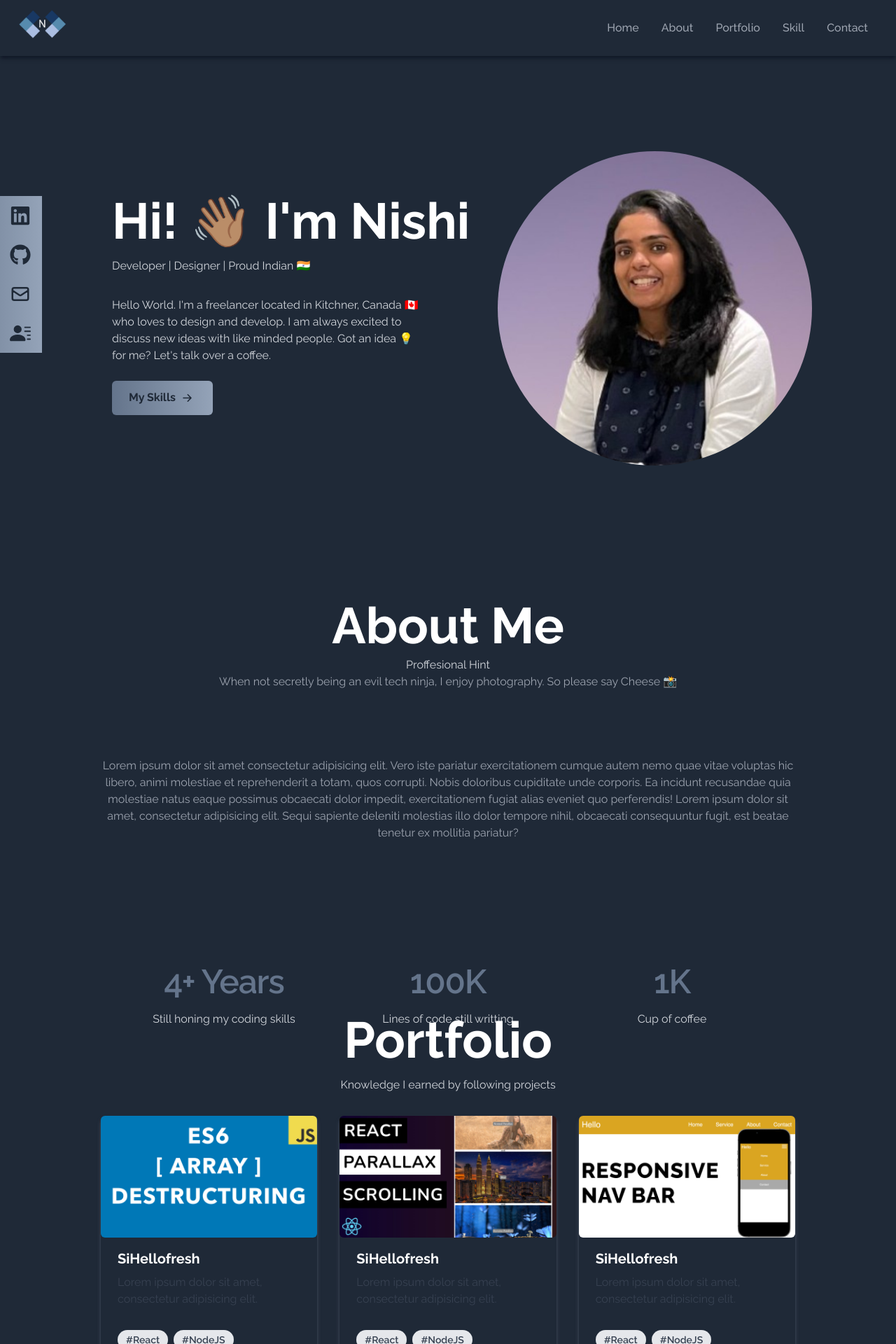
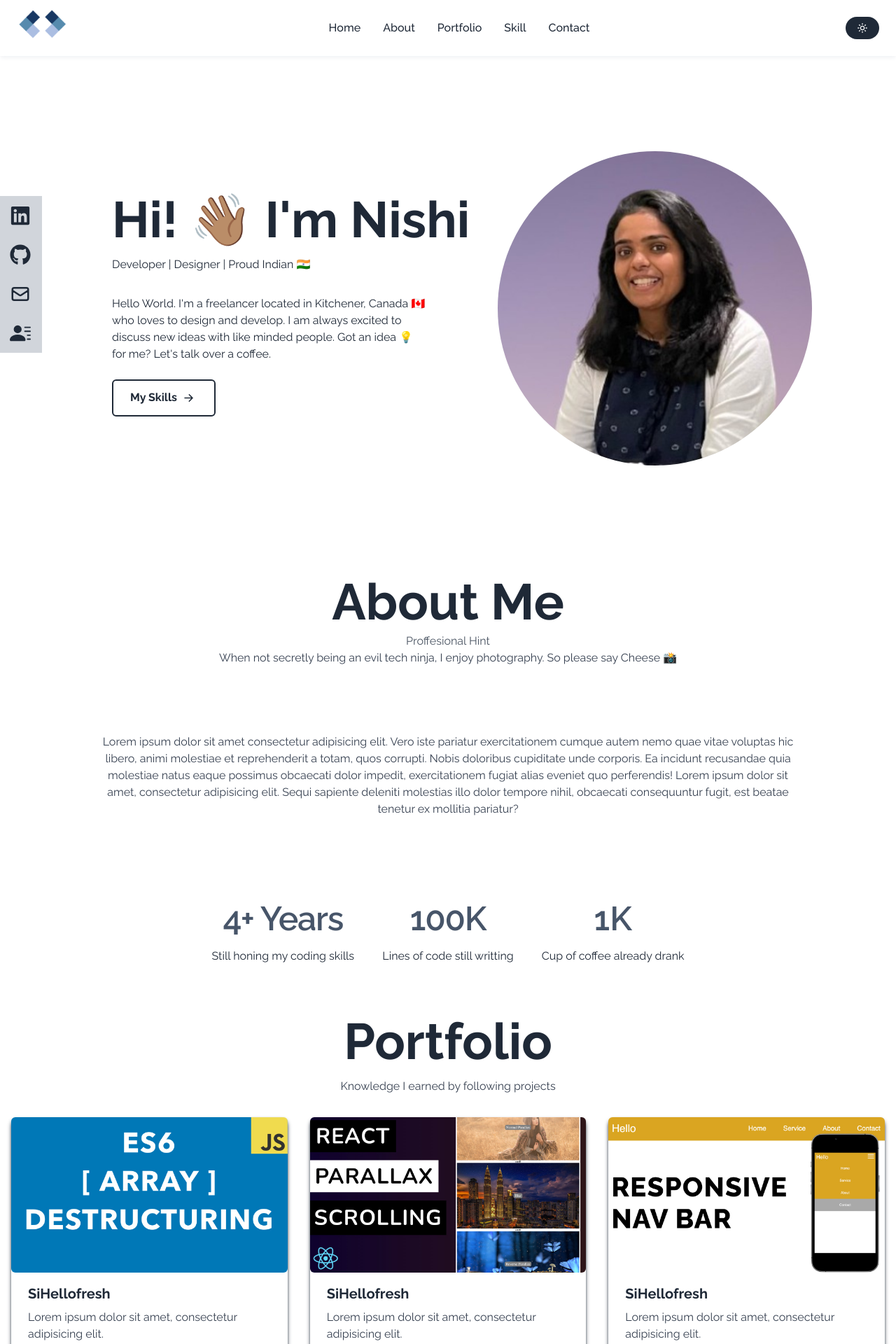
Before and after one commit to nishisurti2608/nishisurti_portfolio, a React (Create React App) app: page / in a window 1280 px wide. Shown: the top 1920 px of the page at 70% size. Built offline with nearby package versions, Linux system fonts and the light colour scheme; a web font is replaced by a local one.

Commit message:
Dark theme added fixed everything

```diff
--- a/package.json
+++ b/package.json
@@ -12,6 +12,7 @@
     "react-router-dom": "^6.16.0",
     "react-scripts": "5.0.1",
     "react-scroll": "^1.8.9",
+    "react-toggle-dark-mode": "^1.1.1",
     "web-vitals": "^2.1.0"
   },
   "scripts": {
--- a/src/componnets/About/About.jsx
+++ b/src/componnets/About/About.jsx
@@ -4,18 +4,18 @@ const About = () => {
   return (
     <div
       name="About"
-      className="w-full bg-gradient-to-b from black via-slate-800 to bg-gray-800 text-white"
+      className="w-full h-full dark:bg-gray-800 bg-white dark:text-white text-gray-800"
     >
-      <div className="max-w-screen-lg p-4 mx-auto flex flex-col justify-center w-full  text-center h-screen ">
+      <div className="max-w-screen-lg p-4 mx-auto flex flex-col justify-center w-full  text-center ">
         <h2 className="text-4xl sm:text-7xl font-bold py-2">About Me</h2>
-        <h1 className="text-gray-300 ">
+        <h1 className="dark:text-gray-300 text-gray-600 ">
           Proffesional Hint <br />
-          <span className="text-gray-400 py-4">
+          <span className="dark:text-gray-400 text-gray-700 py-4">
             When not secretly being an evil tech ninja, I enjoy photography. So
             please say Cheese 📸
           </span>
         </h1>
-        <span className="text-gray-400 py-24">
+        <span className="dark:text-gray-400  text-gray-700  py-24">
           Lorem ipsum dolor sit amet consectetur adipisicing elit. Vero iste
           pariatur exercitationem cumque autem nemo quae vitae voluptas hic
           libero, animi molestiae et reprehenderit a totam, quos corrupti. Nobis
@@ -26,31 +26,30 @@ const About = () => {
           dolor tempore nihil, obcaecati consequuntur fugit, est beatae tenetur
           ex mollitia pariatur?
         </span>
-
-        <div className="bg-bg-gradient-to-b from black via-slate-800 to bg-gray-800 scroll-py-44 sm:py-20">
+        <div class="max-w-full mx-4 py-6 sm:mx-auto sm:px-6 lg:px-8">
           <div className="mx-auto max-w-7xl px-6 lg:px-8">
             <dl className="grid grid-cols-1 gap-x-8 gap-y-16 text-center lg:grid-cols-3">
               <div className="mx-auto flex max-w-xs flex-col gap-y-4">
-                <dt className="text-base leading-7 text-gray-300">
+                <dt className="text-base leading-7 dark:text-gray-300 text-gray-800">
                   Still honing my coding skills
                 </dt>
-                <dd className="order-first text-3xl font-semibold tracking-tight text-slate-500 sm:text-5xl">
+                <dd className="order-first text-3xl font-semibold tracking-tight dark:text-slate-500 text-slate-600 sm:text-5xl">
                   4+ Years
                 </dd>
               </div>
               <div className="mx-auto flex max-w-xs flex-col gap-y-4">
-                <dt className="text-base leading-7 text-gray-300">
+                <dt className="text-base leading-7 dark:text-gray-300 text-gray-800">
                   Lines of code still writting
                 </dt>
-                <dd className="order-first text-3xl font-semibold tracking-tight  text-slate-500 sm:text-5xl">
+                <dd className="order-first text-3xl font-semibold tracking-tight dark:text-slate-500 text-slate-600 sm:text-5xl">
                   100K
                 </dd>
               </div>
               <div className="mx-auto flex max-w-xs flex-col gap-y-4">
-                <dt className="text-base leading-7 text-gray-300">
-                  Cup of coffee
+                <dt className="text-base leading-7 dark:text-gray-300 text-gray-800">
+                  Cup of coffee already drank
                 </dt>
-                <dd className="order-first text-3xl font-semibold tracking-tight text-slate-500 sm:text-5xl">
+                <dd className="order-first text-3xl font-semibold tracking-tightdark:text-slate-500 text-slate-600 sm:text-5xl">
                   1K
                 </dd>
               </div>
--- a/src/componnets/Home/Home.jsx
+++ b/src/componnets/Home/Home.jsx
@@ -5,22 +5,29 @@ const Home = () => {
   return (
     <div
       name="Home"
-      className="h-screen w-full bg-gradient-to-b from black via-slate-800 to bg-gray-800 text-white"
+      className="h-screen w-full dark:bg-gradient-to-b dark:bg-gray-800 dark:text-white text-gray-800 bg-white"
     >
       <div className="max-w-screen-lg mx-auto flex flex-col items-center justify-center h-full px-4 md:flex-row pt-20">
         <div className="flex flex-col justify-center h-full">
           <h2 className="text-4xl sm:text-7xl font-bold">Hi! 👋🏽 I'm Nishi</h2>
-          <h1 className="text-gray-300 py-4 max-w-md">
+          <h1 className="dark:text-gray-300 text-gray-800 py-4 max-w-md">
             Developer | Designer | Proud Indian 🇮🇳
           </h1>
-          <p className="text-gray-300 py-4 max-w-md">
-            Hello World. I'm a freelancer located in Kitchner, Canada 🇨🇦 who
+          <p className="dark:text-gray-300  text-gray-800 py-4 max-w-md">
+            Hello World. I'm a freelancer located in Kitchener, Canada 🇨🇦 who
             loves to design and develop. I am always excited to discuss new
             ideas with like minded people. Got an idea 💡 for me? Let's talk
             over a coffee.
           </p>
           <div className="group">
-            <button className=" text-gray-800 font-bold  w-fit px-6 py-3 my-2 flex items-center rounded-md bg-gradient-to-l from-slate-400 to-slate-500 cursor-pointer hover:scale-110 duration-300">
+            <button
+              className=" dark:text-gray-800
+             font-bold  w-fit px-6 py-3 my-2 flex items-center rounded-md dark:bg-gradient-to-l from-slate-400 to-slate-500
+            border-2
+             border-gray-800
+
+             cursor-pointer hover:scale-110 duration-300"
+            >
               My Skills
               <span className="group-hover hover:rotate-90 duration-300">
                 <BsArrowRightShort size={25} className="ml-1" />
@@ -32,7 +39,7 @@ const Home = () => {
           <img
             src={HeroImage}
             alt="nishiprofile"
-            className="rounded-full mx-auto w-2/3 ml-10 md:w-full"
+            className="rounded-full mx-auto w-2/3  md:w-full md:ml-10"
           />
         </div>
       </div>
--- a/src/componnets/Navbar/Navbar.jsx
+++ b/src/componnets/Navbar/Navbar.jsx
@@ -1,8 +1,9 @@
 import React, { useState } from "react";
 import logo from "../../assets/logo_light.png";
-import { BiMenuAltRight } from "react-icons/bi";
 import { IoMdClose } from "react-icons/io";
+import { FiMenu } from "react-icons/fi";
 import { Link } from "react-scroll";
+import ThemeSwitcher from "../Themeswitcher/Themeswitcher";
 
 const Navbar = () => {
   const [nav, setNav] = useState(false);
@@ -31,7 +32,7 @@ const Navbar = () => {
   ];
 
   return (
-    <div className="flex justify-between items-center w-full h-20 px-6 text-white bg-gray-800 fixed shadow-md shadow-gray-900">
+    <div className="flex justify-between items-center w-full h-20 px-6 text-white dark:bg-gray-800 bg-white fixed shadow-md dark:shadow-gray-900 shadow-gray-100">
       <div>
         <img src={logo} className="App-logo w-full h-20" alt="logo" />
       </div>
@@ -39,7 +40,7 @@ const Navbar = () => {
         {links.map(({ id, link }) => (
           <li
             key={id}
-            className="px-4 cursor-pointer capitalize font-medium text-gray-400 hover:scale-105 duration-200"
+            className="px-4 cursor-pointer capitalize font-medium text-gray-800 dark:text-gray-400 hover:scale-105 duration-200"
           >
             <Link to={link} smooth duration={500}>
               {link}
@@ -47,19 +48,19 @@ const Navbar = () => {
           </li>
         ))}
       </ul>
-
       <div
         onClick={() => setNav(!nav)}
-        className="cursor-pointer pr-4 z-10 text-gray-300 md:hidden"
+        className="cursor-pointer text-gray-800 z-10 dark:text-gray-300 md:hidden"
       >
-        {nav ? <IoMdClose size={30} /> : <BiMenuAltRight size={30} />}
+        {nav ? <IoMdClose size={30} /> : <FiMenu size={30} />}
       </div>
+      <ThemeSwitcher />
       {nav && (
-        <ul className="flex flex-col justify-center items-center absolute top-0 left-0 w-full h-screen bg-gradient-to-b from black to bg-gray-800 text-gray-500">
+        <ul className="flex flex-col justify-center items-center absolute top-0 left-0 w-full h-screen  dark:bg-gray-800 dark:text-gray-500 bg-white">
           {links.map(({ id, link }) => (
             <li
               key={id}
-              className="px-4 cursor-pointer capitalize  text-gray-400 hover:scale-105 duration-200 py-6"
+              className="px-4 cursor-pointer capitalize text-4xl dark:text-gray-400 text-gray-800 hover:scale-105 duration-200 py-4 hover:border-b-2 dark:hover:border-white border-black "
             >
               <Link
                 onClick={() => setNav(!nav)}
--- a/src/componnets/Portfolio/Portfolio.jsx
+++ b/src/componnets/Portfolio/Portfolio.jsx
@@ -53,14 +53,14 @@ const Portfolio = () => {
   return (
     <div
       name="Portfolio"
-      className="bg-gradient-to-b from black via-slate-800 to bg-gray-800  w-full text-white md:h-screen"
+      className="dark:bg-gray-800  w-full bg-white text-white h-full"
     >
-      <div className="max-w-screen-lg p-4 mx-auto flex flex-col justify-center w-full h-full">
+      <div className=" p-4 mx-auto flex flex-col justify-center w-full h-full">
         <div className="pb-8">
-          <h2 className="text-4xl sm:text-7xl font-bold py-4 text-center  ">
+          <h2 className="text-4xl sm:text-7xl font-bold py-4 text-center dark:text-white text-gray-800 ">
             Portfolio
           </h2>
-          <h1 className="text-gray-300 text-center">
+          <h1 className="dark:text-gray-300 text-gray-700 text-center">
             Knowledge I earned by following projects <br />
             <span className="text-gray-400 py-4"></span>
           </h1>
@@ -68,31 +68,36 @@ const Portfolio = () => {
 
         <div className="grid sm:grid-cols-2 md:grid-cols-3 gap-8 px-12 sm:px-0">
           {portfolios.map(({ id, src, pname, des, languages }) => (
-            <div key={id} className="shadow-md shadow-gray-600 rounded-lg">
+            <div
+              key={id}
+              className="shadow-md dark:shadow-gray-600  shadow-gray-800 rounded-lg"
+            >
               <img
                 src={src}
                 alt=""
-                className="rounded-md duration-200 hover:scale-105"
+                className="rounded-md duration-200 hover:scale-105 cursor-pointer"
               />
               <div className="px-6 py-4">
-                <div className="font-bold text-xl mb-2">{pname}</div>
+                <div className="font-bold text-xl mb-2 dark:text-white text-gray-800">
+                  {pname}
+                </div>
                 <p class="text-gray-700 text-base">{des}</p>
               </div>
               <div className="px-6 pt-4 pb-2">
                 {languages.map((name) => (
                   <span
                     key={name}
-                    className="inline-block bg-gray-200 rounded-full px-3 py-1 text-sm font-semibold text-gray-700 mr-2 mb-2"
+                    className="inline-block dark:bg-gray-200 rounded-full px-3 py-1 text-sm font-semibold dark:text-gray-700 mr-2 mb-2 bg-gray-800"
                   >
                     #{name}
                   </span>
                 ))}
               </div>
               <div className="flex items-center justify-center">
-                <button className="w-1/2 px-6 py-3 m-4 duration-200 hover:scale-105 border-2 rounded-md  border-gray-500">
+                <button className="w-1/2 px-6 py-3 m-4 duration-200 dark:text-white text-gray-800 hover:scale-105 border-2 rounded-md  border-gray-500">
                   Demo
                 </button>
-                <button className="w-1/2 px-6 py-3 m-4 duration-200 hover:scale-105 border-2 rounded-md  border-gray-500">
+                <button className="w-1/2 px-6 py-3 m-4 duration-200 hover:scale-105 border-2 rounded-md dark:text-white text-gray-800 border-gray-500">
                   Code
                 </button>
               </div>
--- a/src/componnets/Sociallinks/Sociallinks.jsx
+++ b/src/componnets/Sociallinks/Sociallinks.jsx
@@ -52,7 +52,7 @@ const Sociallinks = () => {
           <li
             key={id}
             className={
-              "flex justify-between items-center w-40 h-14 px-4 ml-[-100px] bg-gradient-to-l  from-slate-400 to-slate-500  hover:ml-[-10px] hover:rounded-md duration-300 delay-75" +
+              "flex justify-between items-center w-40 h-14 px-4 ml-[-100px] dark:bg-slate-400 bg-gray-300 hover:ml-[-10px] hover:rounded-md duration-300 delay-75" +
               "" +
               style
             }
--- /dev/null
+++ b/src/componnets/Themeswitcher/Themeswitcher.jsx
@@ -0,0 +1,35 @@
+import React, { useState, useEffect } from "react";
+import { BiSolidMoon, BiSun } from "react-icons/bi";
+
+const ThemeSwitcher = () => {
+  const [darkMode, setDarkMode] = useState(false);
+
+  useEffect(() => {
+    const isDarkMode = localStorage.getItem("darkMode") === "true";
+    setDarkMode(isDarkMode);
+  }, []);
+
+  useEffect(() => {
+    document.documentElement.classList.toggle("dark", darkMode);
+    localStorage.setItem("darkMode", darkMode);
+  }, [darkMode]);
+
+  const toggleDarkMode = () => {
+    setDarkMode((prevMode) => !prevMode);
+  };
+
+  return (
+    <button
+      onClick={toggleDarkMode}
+      className={`px-4 py-2  rounded-full ${
+        darkMode ? "bg-white" : "bg-gray-800"
+      } ${
+        darkMode ? "text-gray-900" : "text-white"
+      } transition-colors duration-200`}
+    >
+      {darkMode ? <BiSolidMoon /> : <BiSun />}
+    </button>
+  );
+};
+
+export default ThemeSwitcher;
--- a/tailwind.config.js
+++ b/tailwind.config.js
@@ -1,6 +1,7 @@
 /** @type {import('tailwindcss').Config} */
 module.exports = {
   content: ["./src/**/*.{js,jsx,ts,tsx}"],
+  darkMode: "class",
   theme: {
     extend: {},
     fontFamily: {
```
Also changed, not shown: src/componnets/Contact/Contact.jsx (+7 -10 lines), src/componnets/Technology/Technology.jsx (+8 -11 lines), src/assets/github_new.png (added), 1 other file (tests, documents, lock files or other folders).
